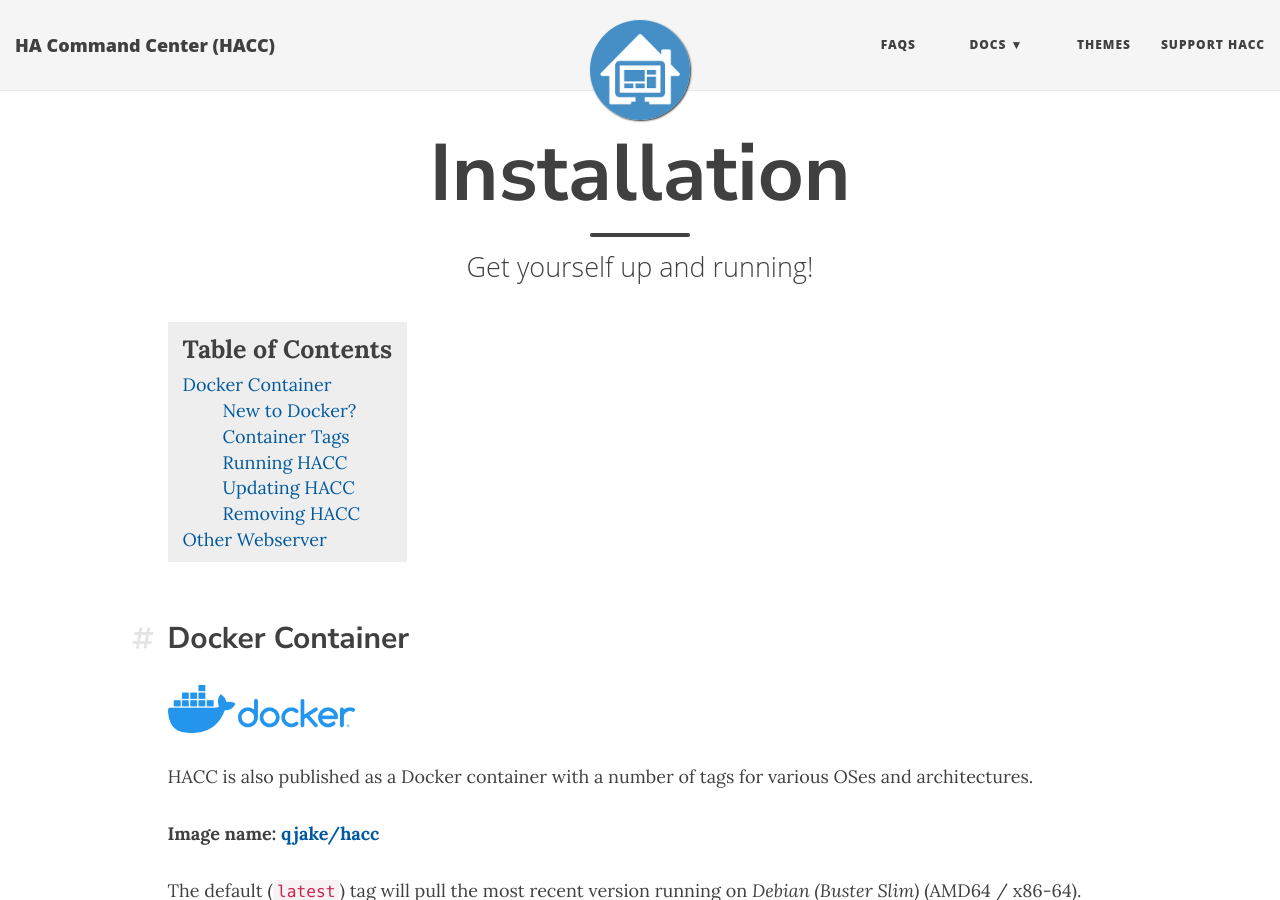
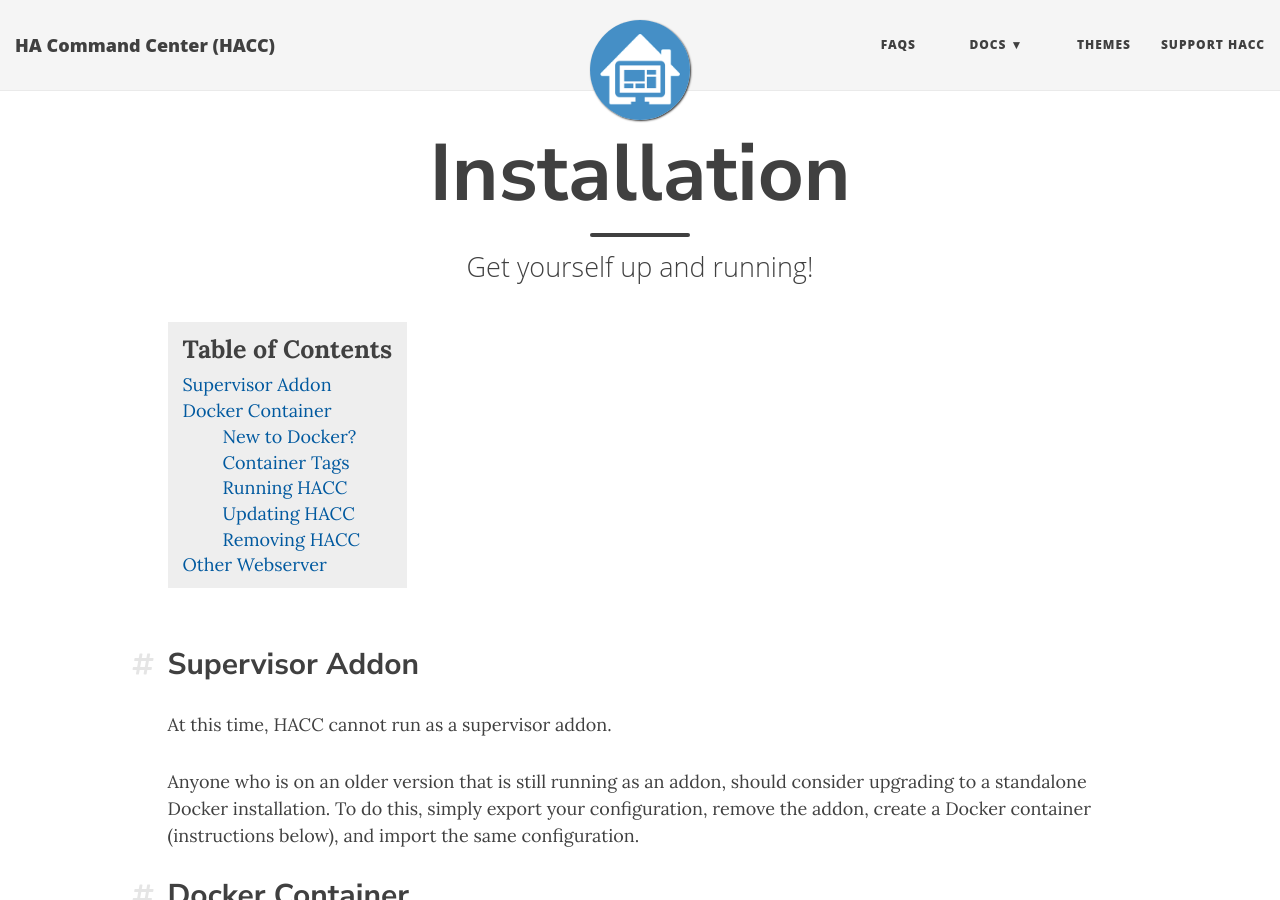
Before and after one commit to qJake/hacc.dev, a Jekyll site: the page built from install.md, in a window 1280 px wide and 900 px high. Built offline with Jekyll 4.4.1, drawn with Linux system fonts in a browser that asks for light colours; nearby versions of some CDN libraries; some of the changed text lies outside the part shown.

Commit message:
Add supervisor note

```diff
--- a/install.md
+++ b/install.md
@@ -3,6 +3,12 @@
 title: Installation
 subtitle: Get yourself up and running!
 ---
+
+## Supervisor Addon
+
+At this time, HACC cannot run as a supervisor addon.
+
+Anyone who is on an older version that is still running as an addon, should consider upgrading to a standalone Docker installation. To do this, simply export your configuration, remove the addon, create a Docker container (instructions below), and import the same configuration.
 
 ## Docker Container
 
@@ -69,7 +75,7 @@
 
 ### Removing HACC
 
-You want to delete HACC? Really? :( Okay.
+You want to delete HACC? Really? ☹ Okay.
 
 Stop your container, remove it, and remove the docker volume associated with it:
 
```
